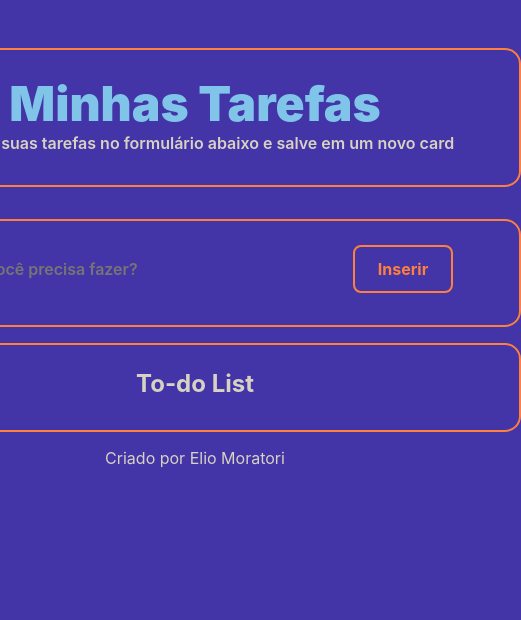
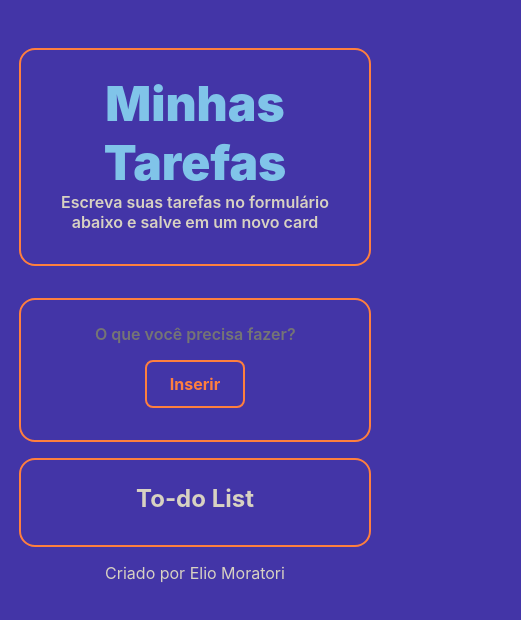
Before and after one commit to ElioMoratori/toDo, a plain HTML site: page index.html in a window 390 px wide. Shown: the whole page, 521 px wide, since content can reach past the window. Drawn offline with Linux system fonts and the light colour scheme.

Commit message:
Media Queries acrescentados.

```diff
--- a/index.html
+++ b/index.html
@@ -4,6 +4,7 @@
     <meta charset="UTF-8">
     <meta name="viewport" content="width=device-width, initial-scale=1.0">
     <link rel="stylesheet" href="./src/styles/styles.css">
+    <link rel="stylesheet" href="./src/styles/media-query.css">
     <title>To Do List</title>
 </head>
 <body>
--- a/src/js/app.js
+++ b/src/js/app.js
@@ -5,7 +5,6 @@ function insereTarefa() {
     if (novaTarefa.value == "") {
         alert("Insira sua tarefa");
     } else {
-        console.log(novaTarefa.value);
         criarHtml(novaTarefa.value);
         novaTarefa.value = "";
 
@@ -24,7 +23,6 @@ function criarHtml(novaTarefa) {
     novaTarefaDiv.appendChild(novaTarefaTexto);
     novaTarefaTexto.setAttribute("id", id);
     novaTarefaTexto.setAttribute("onclick", "concluiTarefa(" + id + ")");
-    console.log(id);
     id++;
 }
 
--- /dev/null
+++ b/src/styles/media-query.css
@@ -0,0 +1,23 @@
+@media (max-width: 800px) {
+    #info {
+        width: 300px;
+    }
+
+    #inner-task {
+        width: 300px;
+        flex-direction: column;
+        justify-content: center;
+    }
+
+    #inner-task #task-name {
+        width: 200px;
+    }
+
+    .task-list {
+        width: 300px;
+    }
+
+    .task {
+        width: 300px;
+    }
+}
```
